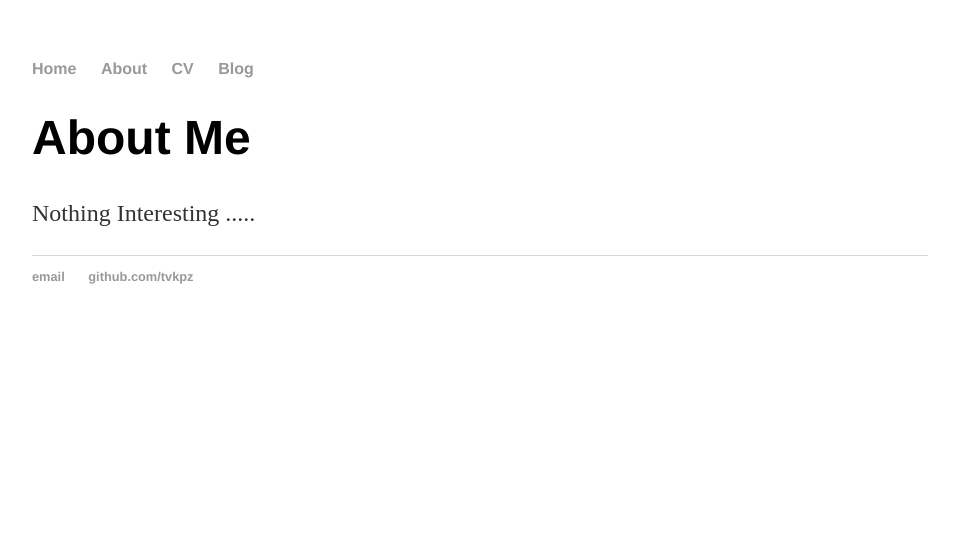
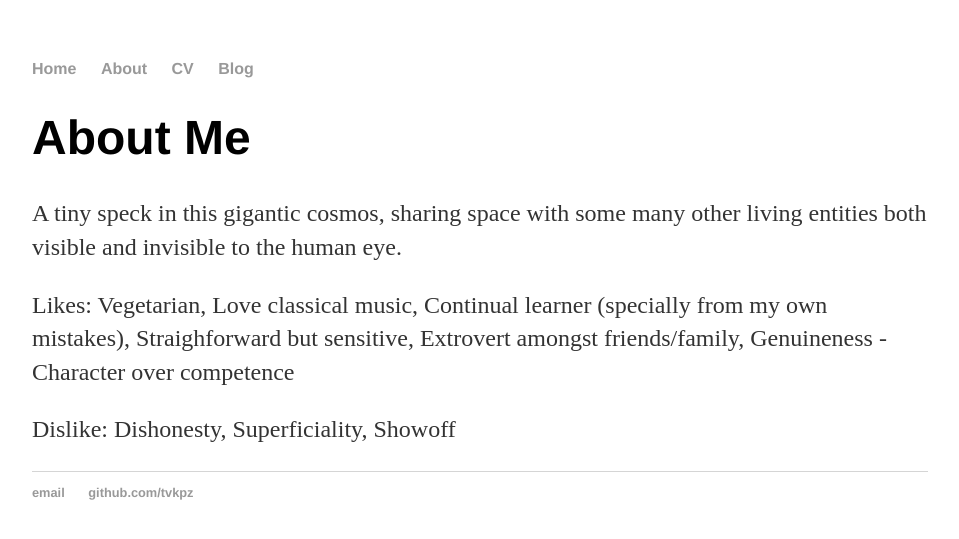
Before and after one commit to tvkpz/tvkpz.github.io, a Jekyll site: the page built from about/index.html, in a window 1280 px wide. Shown: the top 539 px of the page, without its empty margins (160-1119 px from the left). Built offline with Jekyll 4.4.1, drawn with Linux system fonts in a browser that asks for light colours.

Commit message:
changed about

```diff
--- a/about/index.html
+++ b/about/index.html
@@ -4,6 +4,8 @@ title: Sujoy Roy, I am a mystery
 ---
 <div class="blurb">
   <h1>About Me</h1>
-	<p>Nothing Interesting .....
+	<p>A tiny speck in this gigantic cosmos, sharing space with some many other living entities both visible and invisible to the human eye.
         </p>
+	<p>Likes: Vegetarian, Love classical music, Continual learner (specially from my own mistakes), Straighforward but sensitive, Extrovert amongst friends/family, Genuineness - Character over competence </p>
+	<p>Dislike: Dishonesty, Superficiality, Showoff </p>
 </div><!-- /.blurb -->
```
